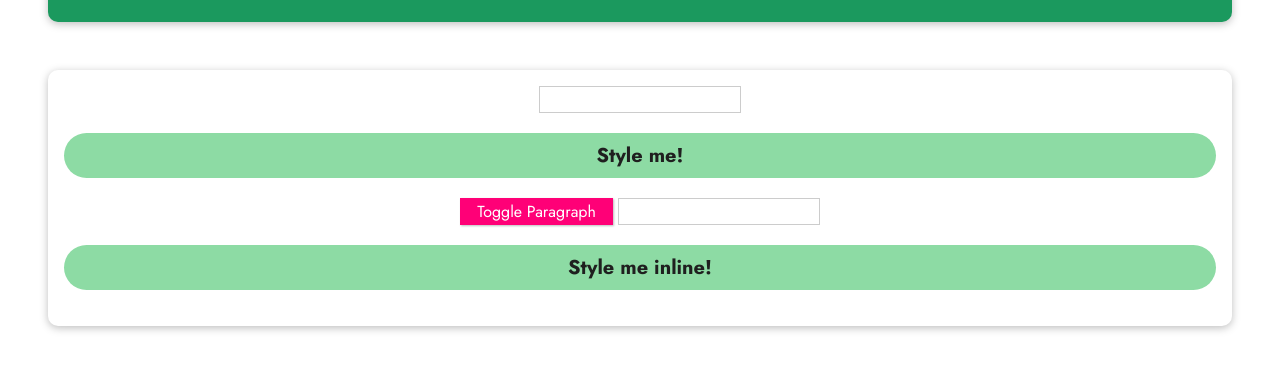
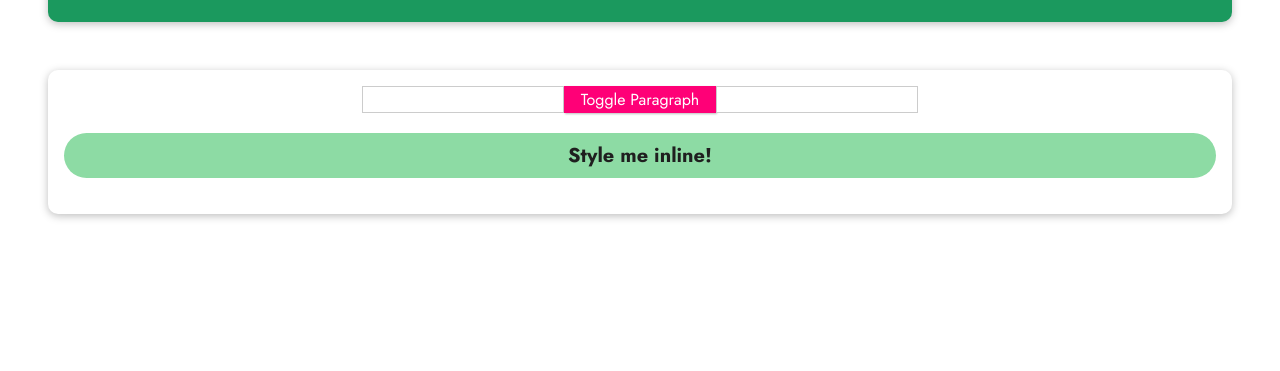
Before and after one commit to Shako-IT/4.Dynamic_styling, a plain HTML site: page index.html in a window 1280 px wide. Both pictures are taken after a click on the button "Toggle Paragraph". Shown: the part 147-518 px from the top of the page. Drawn offline with nearby package versions, Linux system fonts and the light colour scheme.

Commit message:
Finished

```diff
--- a/app.js
+++ b/app.js
@@ -0,0 +1,21 @@
+const app = Vue.createApp({
+  data() {
+    return {
+      userCSS: "",
+      userStyle: "",
+      userColor: "",
+    };
+  },
+
+  methods: {
+    showHide() {
+      if (this.userStyle === "hidden") {
+        this.userStyle = "visible";
+      } else {
+        this.userStyle = "hidden";
+      }
+    },
+  },
+});
+
+app.mount("#assignment");
--- a/index.html
+++ b/index.html
@@ -19,18 +19,16 @@
     <section id="assignment">
       <!-- 1) Fetch the user input and use it as a CSS class -->
       <!-- The entered class should be added to the below paragraph -->
-      <input type="text" />
+      <input type="text" v-model="userCSS" />
       <!-- (available classes: "user1", "user2") -->
-      <p>
-        Style me!
-      </p>
-      <button>Toggle Paragraph</button>
+      <p :class="[userCSS, userStyle]">Style me!</p>
+      <button @click="showHide">Toggle Paragraph</button>
       <!-- 2) Use the "visible" and "hidden" classes to show/ hide the above paragraph -->
       <!-- Clicking the button should toggle between the two options -->
 
       <!-- 3) Add dynamic inline styling to the below paragraph and let the user enter a background-color -->
-      <input type="text" />
-      <p>Style me inline!</p>
+      <input type="text" v-model="userColor" />
+      <p :style="{'background-color': userColor}">Style me inline!</p>
     </section>
   </body>
 </html>
```
